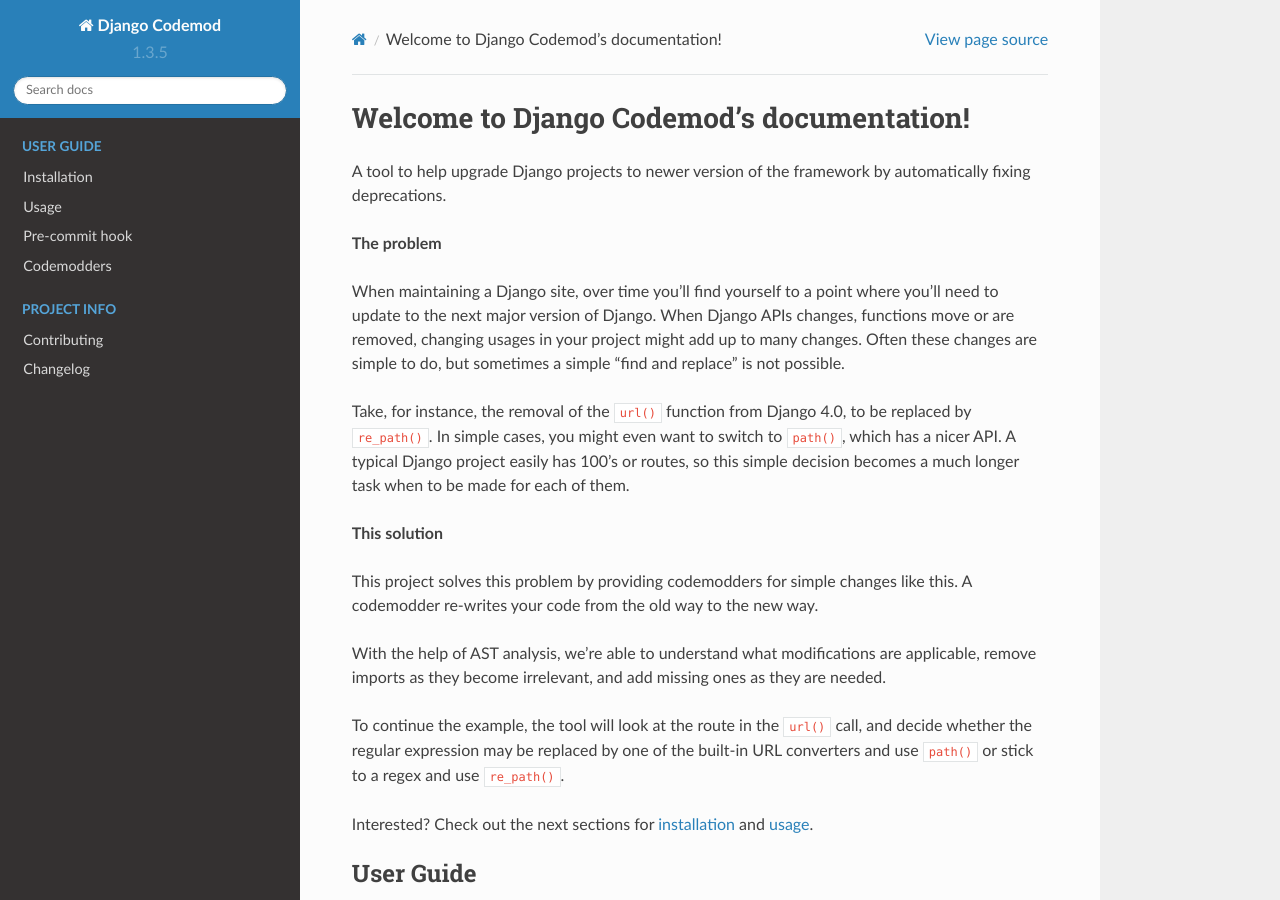
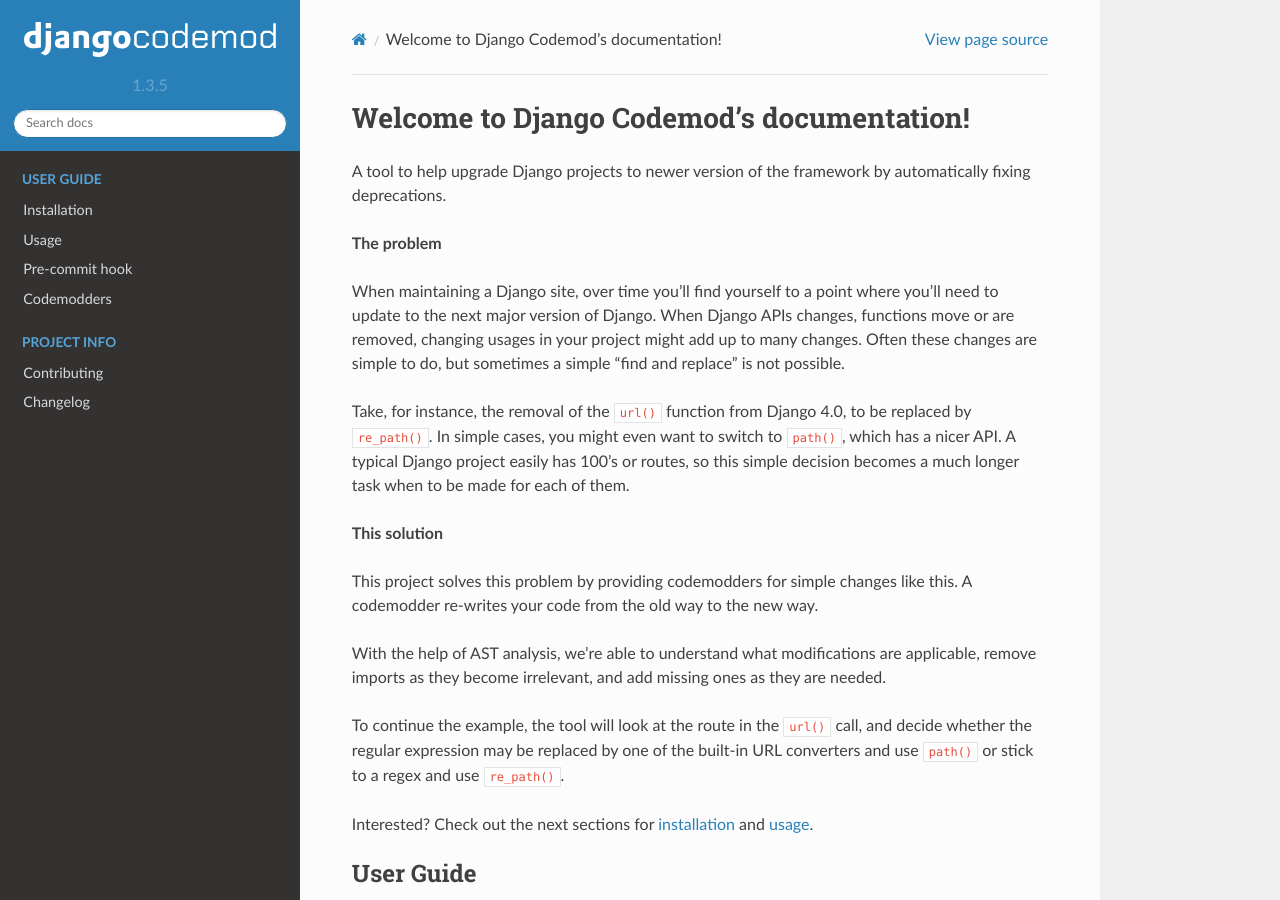
Before and after one commit to browniebroke/django-codemod, a Sphinx documentation site: the page built from docs/index.md, in a window 1280 px wide and 900 px high. Built offline with Sphinx 7.4.7 and the Read the Docs theme 2.0.0, drawn with Linux system fonts in a browser that asks for light colours.

Commit message:
docs: add logo

```diff
--- a/docs/conf.py
+++ b/docs/conf.py
@@ -93,12 +93,16 @@
 # theme further.  For a list of options available for each theme, see the
 # documentation.
 #
-# html_theme_options = {}
+html_theme_options = {"logo_only": True}
 
 # Add any paths that contain custom static files (such as style sheets) here,
 # relative to this directory. They are copied after the builtin static files,
 # so a file named "default.css" will overwrite the builtin "default.css".
 html_static_path = ["_static"]
+
+# Logo and favicon
+html_logo = "_static/img/logo-white.svg"
+html_favicon = "_static/img/favicon.ico"
 
 
 # -- Options for HTMLHelp output ---------------------------------------
```
Also changed, not shown: README.md (+3 -1 lines), assets/djangocodemod-stroke.png (added), assets/djangocodemod.svg (added), docs/_static/img/favicon.ico (added), docs/_static/img/logo-white.svg (added), 1 other file.
